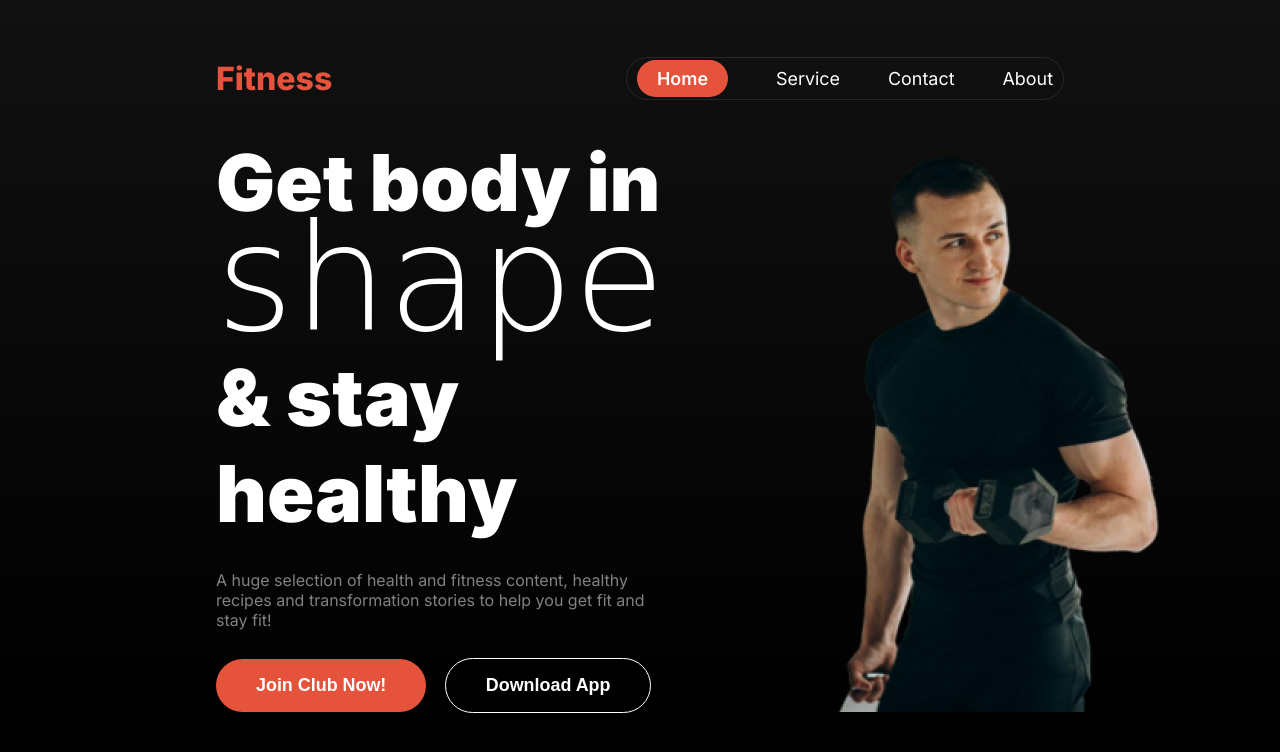
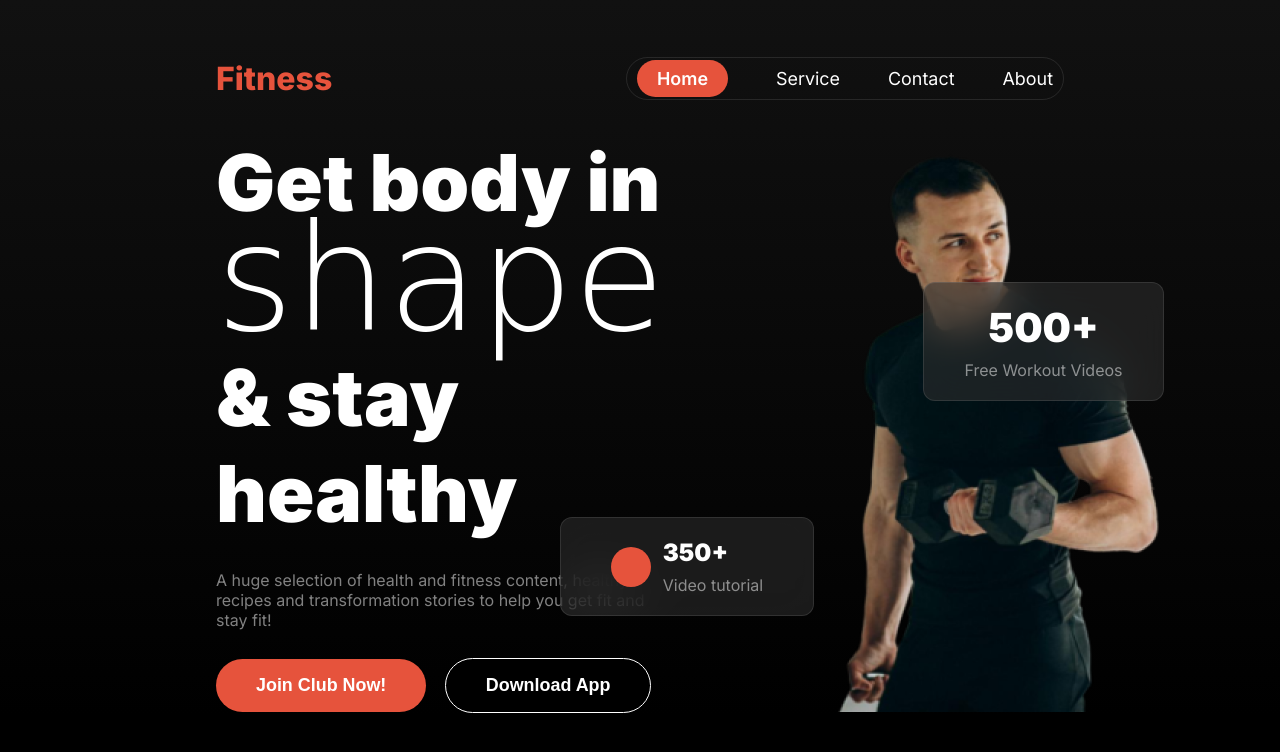
Before and after one commit to mdtayef001/Assignment-2, a plain HTML site: page index.html in a window 1280 px wide. Drawn offline with Linux system fonts and the light colour scheme; a web font is replaced by a local one.

Commit message:
added the cards

```diff
--- a/index.html
+++ b/index.html
@@ -22,7 +22,7 @@
         </nva>
       </header>
 
-      <div class="hero-container flex max-width">
+      <section class="hero-container flex max-width">
         <div class="hero-text-contaienr">
           <h1 class="hero-title">
             Get body in <span>shape</span> & stay healthy
@@ -37,7 +37,19 @@
         <div class="hero-img-container">
           <img src="/images/Images 2.png" alt="images" />
         </div>
-      </div>
+
+        <div class="cards-1 flex">
+          <div class="card-color"></div>
+          <div>
+            <p class="card-number">350+</p>
+            <p class="card-text">Video tutorial</p>
+          </div>
+        </div>
+        <div class="cards-2">
+          <p class="card-number">500+</p>
+          <p class="card-text">Free Workout Videos</p>
+        </div>
+      </section>
     </div>
   </body>
 </html>
--- a/style/style.css
+++ b/style/style.css
@@ -15,6 +15,7 @@
   padding: 0;
   margin: 0;
   border: none;
+  color: white;
 }
 /* shared */
 .flex {
@@ -103,6 +104,7 @@
   align-items: center;
   justify-content: space-between;
   gap: 167px;
+  position: relative;
 }
 
 .hero-text-contaienr {
@@ -110,7 +112,6 @@
 }
 
 .hero-title {
-  color: white;
   font-size: var(--el-xxl);
   font-weight: 900;
   margin-bottom: 28px;
@@ -127,3 +128,53 @@
   color: var(--light-gry);
   margin-bottom: 28px;
 }
+
+.card-color {
+  height: 40px;
+  width: 40px;
+  border-radius: 50%;
+  background-color: var(--primary-color);
+}
+
+.cards-1 {
+  position: absolute;
+  right: 250px;
+  bottom: 100px;
+  gap: 12px;
+  align-items: center;
+  justify-content: center;
+  width: 206px;
+  border-radius: 12px;
+  border: 1px solid rgba(255, 255, 255, 0.1);
+  backdrop-filter: blur(20px);
+  background: rgba(48, 48, 48, 0.54);
+  padding: 20px 23px;
+}
+
+.cards-2 {
+  position: absolute;
+  top: 150px;
+  right: -100px;
+  width: 193px;
+  text-align: center;
+  border-radius: 12px;
+  border: 1px solid rgba(255, 255, 255, 0.1);
+  backdrop-filter: blur(20px);
+  background: rgba(48, 48, 48, 0.54);
+  padding: 20px 23px;
+}
+
+.card-number {
+  font-weight: 900;
+  font-size: 1.5rem;
+  margin-bottom: 8px;
+}
+
+.cards-2 > .card-number {
+  font-size: 2.5rem;
+}
+
+.card-text {
+  font-weight: 400;
+  color: var(--light-gry);
+}
```
